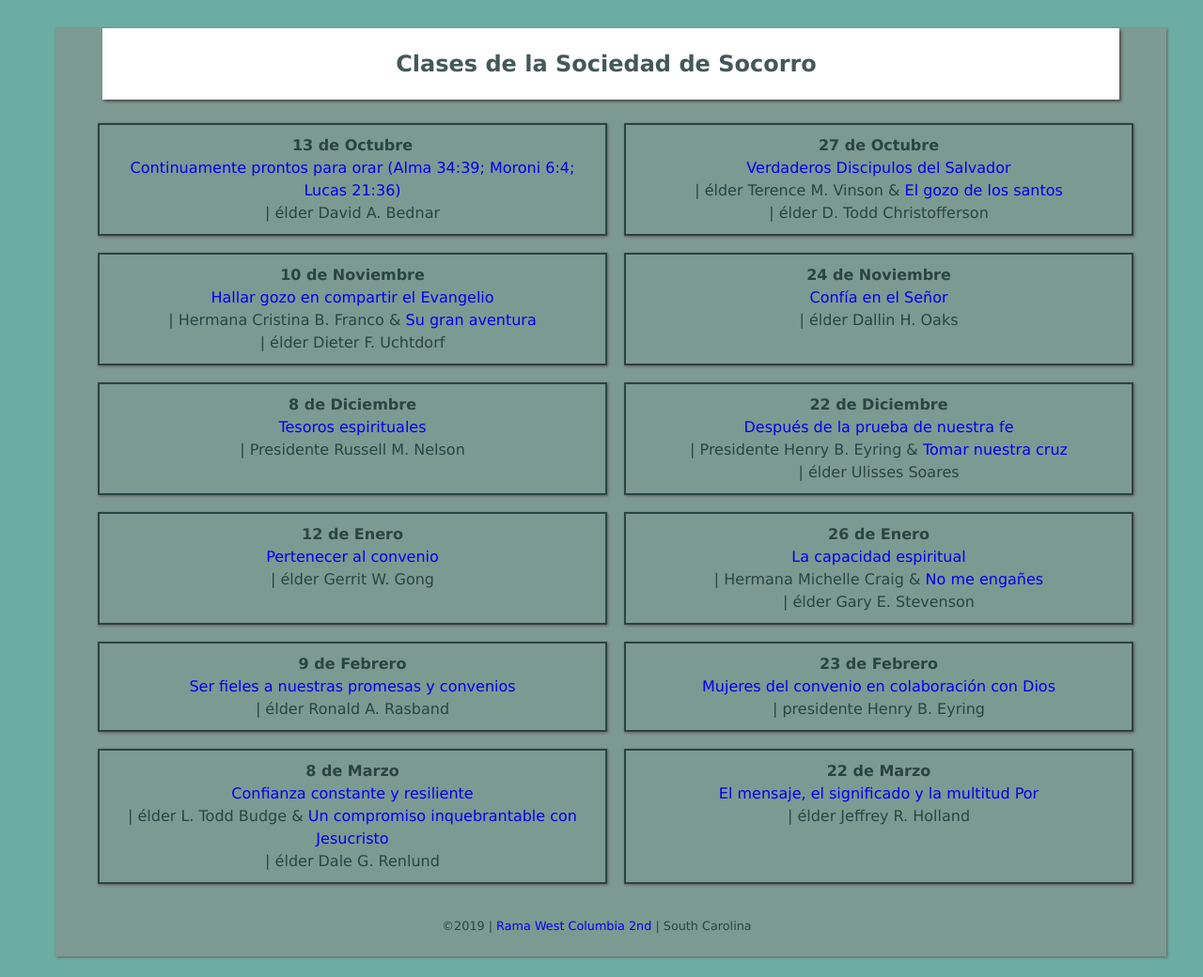
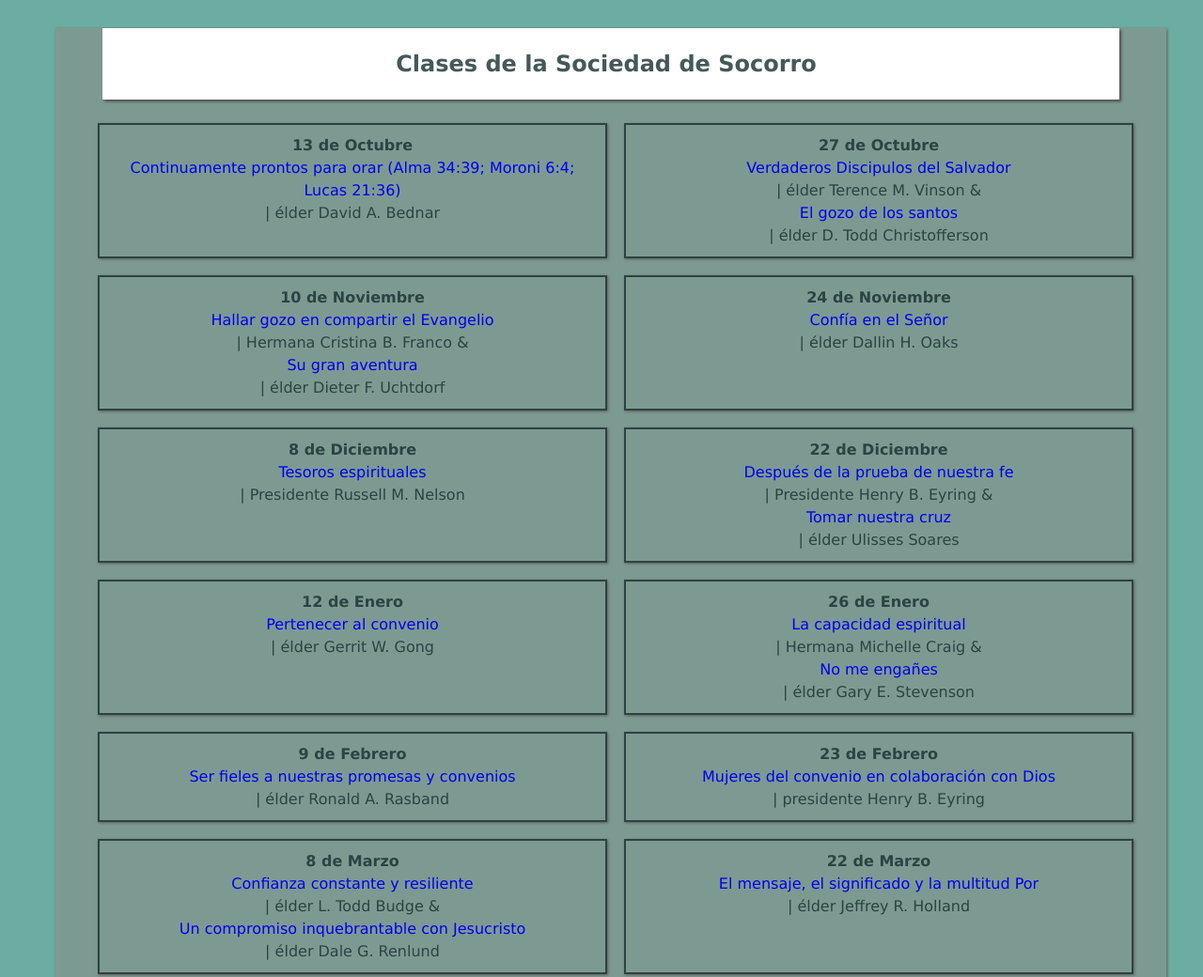
Before and after one commit to RodriguezOswaldo/rs, a plain HTML site: page index.html in a window 1280 px wide. Shown: the top 1040 px of the page at 94% size. Drawn offline with Linux system fonts and the light colour scheme.

Commit message:
adding break points

```diff
--- a/index.html
+++ b/index.html
@@ -138,7 +138,7 @@
                 <span>27 de Octubre</span><br>
                 <a target="_blank" href="https://www.churchofjesuschrist.org/study/general-conference/2019/10/12vinson?lang=spa">
                     Verdaderos Discipulos del Salvador</a> <br> |
-                élder Terence M. Vinson &amp;
+                élder Terence M. Vinson &amp; <br>
                 <a target="_blank" href="https://www.churchofjesuschrist.org/study/general-conference/2019/10/14christofferson?lang=spa">
                     El gozo de los santos</a> <br> |
                 élder D. Todd Christofferson
@@ -147,7 +147,7 @@
                 <span>10 de Noviembre</span><br>
                 <a target="_blank" href="https://www.churchofjesuschrist.org/study/general-conference/2019/10/42franco?lang=spa">
                     Hallar gozo en compartir el Evangelio</a> <br> |
-                Hermana Cristina B. Franco &amp;
+                Hermana Cristina B. Franco &amp; <br>
                 <a target="_blank" href="https://www.churchofjesuschrist.org/study/general-conference/2019/10/43uchtdorf?lang=spa">
                     Su gran aventura</a> <br>|
                 élder Dieter F. Uchtdorf
@@ -169,7 +169,7 @@
                 <span> 22 de Diciembre</span><br>
                 <a target="_blank" href="https://www.churchofjesuschrist.org/study/general-conference/2019/10/28alvarado?lang=spa">
                     Después de la prueba de nuestra fe</a> <br> |
-                Presidente Henry B. Eyring &amp;
+                Presidente Henry B. Eyring &amp; <br>
                 <a target="_blank" href="https://www.churchofjesuschrist.org/study/general-conference/2019/10/55soares?lang=spa">
                     Tomar nuestra cruz</a> <br> |
                 élder Ulisses Soares
@@ -184,7 +184,7 @@
                 <span> 26 de Enero</span><br>
                 <a target="_blank" href="https://www.churchofjesuschrist.org/study/general-conference/2019/10/15craig?lang=spa">
                     La capacidad espiritual</a> <br>|
-                Hermana Michelle Craig &amp;
+                Hermana Michelle Craig &amp;<br>
                 <a target="_blank" href="https://www.churchofjesuschrist.org/study/general-conference/2019/10/45stevenson?lang=spa">
                     No me engañes</a> <br>|
                 élder Gary E. Stevenson
@@ -205,7 +205,7 @@
                 <span>8 de Marzo</span><br>
                 <a target="_blank" href="https://www.churchofjesuschrist.org/study/general-conference/2019/10/27budge?lang=spa">
                     Confianza constante y resiliente</a> <br> |
-                    élder L. Todd Budge &amp;
+                    élder L. Todd Budge &amp; <br>
                     <a target="_blank" href="https://www.churchofjesuschrist.org/study/general-conference/2019/10/16renlund?lang=spa">
                         Un compromiso inquebrantable con Jesucristo</a> <br> |
                         élder Dale G. Renlund
```
